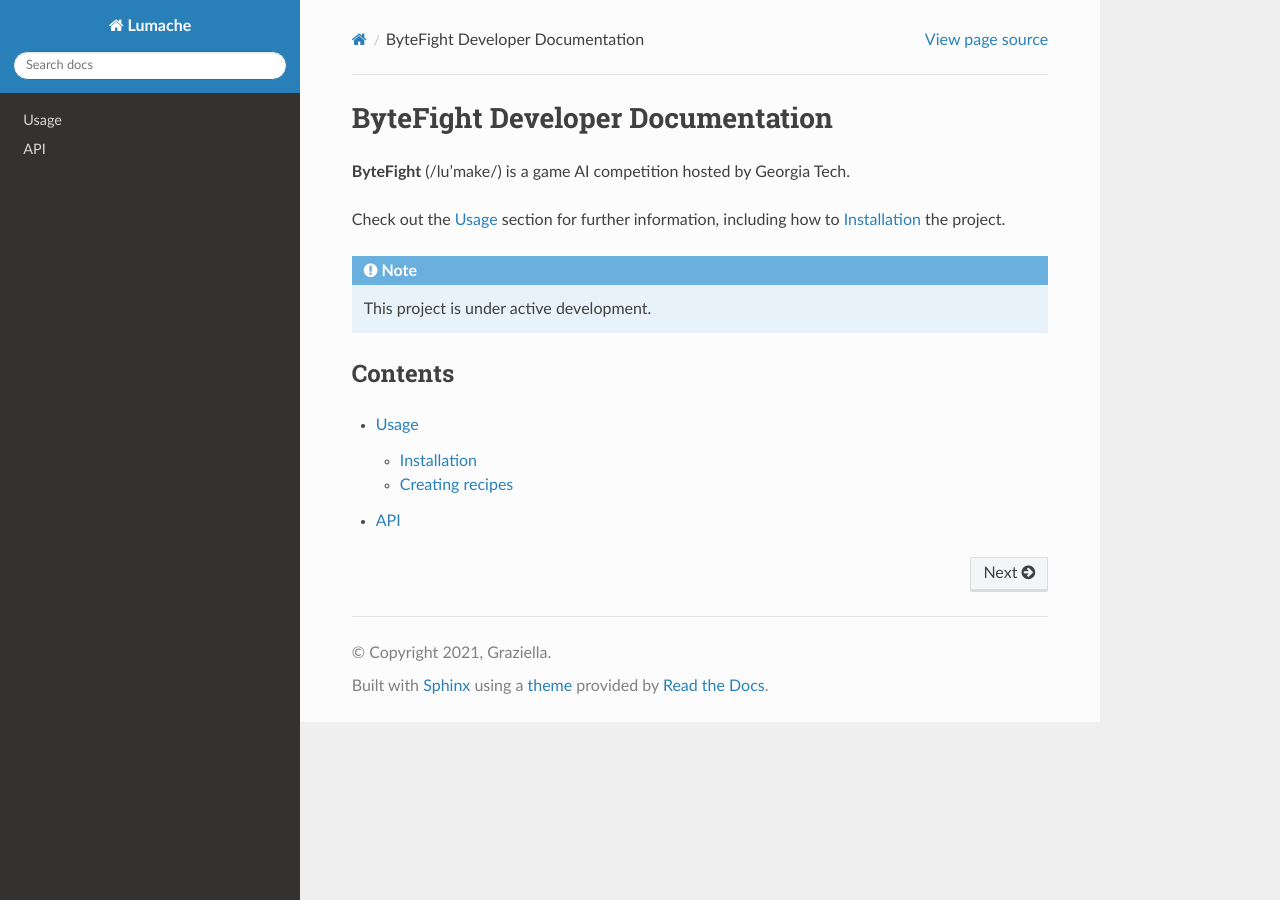
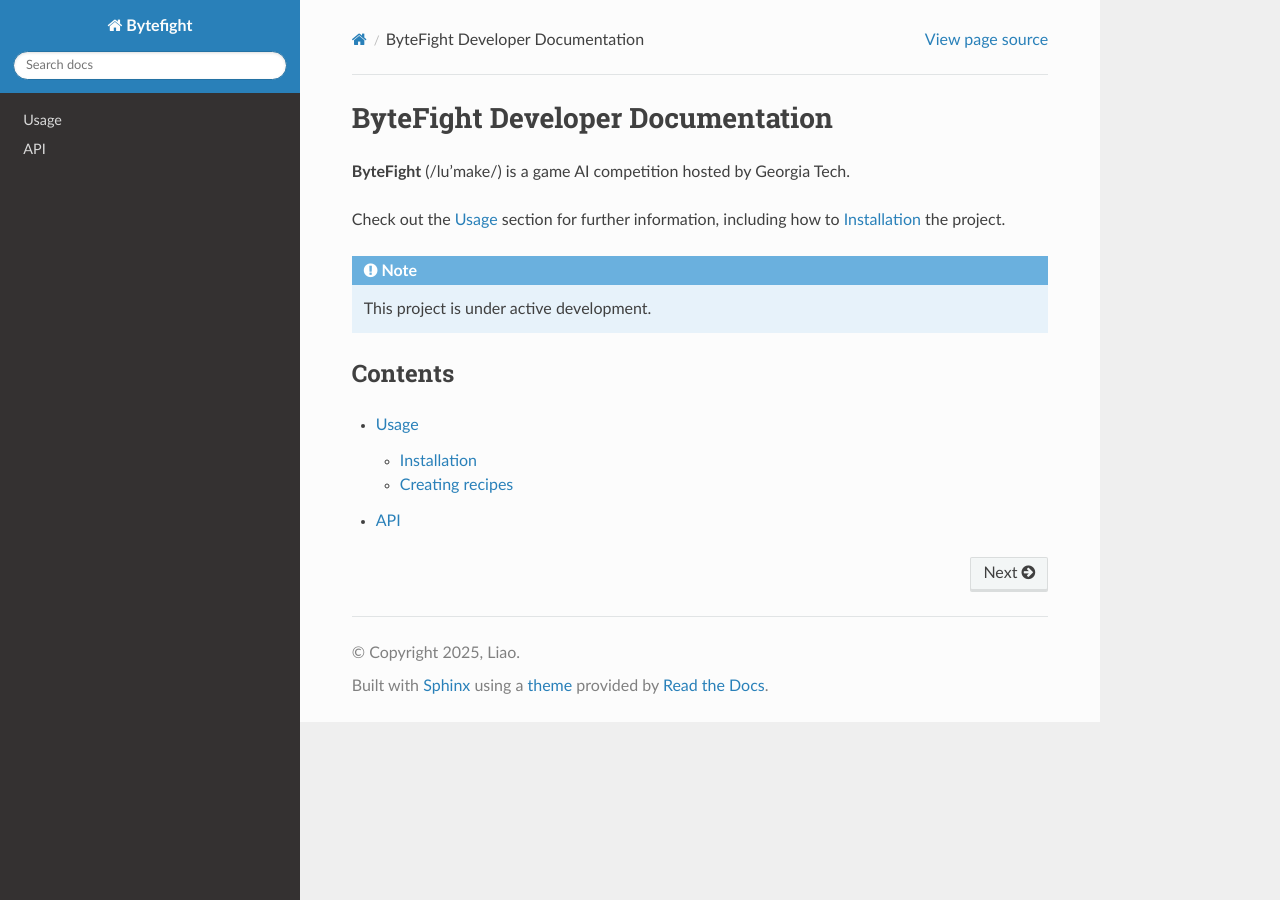
Before and after one commit to ByteFight-GT/documentation, a Sphinx documentation site: the page built from docs/source/index.rst, in a window 1280 px wide. Built offline with Sphinx 7.4.7 and the Read the Docs theme 3.1.0, drawn with Linux system fonts in a browser that asks for light colours.

Commit message:
Update conf.py

```diff
--- a/docs/source/conf.py
+++ b/docs/source/conf.py
@@ -2,12 +2,12 @@
 
 # -- Project information
 
-project = 'Lumache'
-copyright = '2021, Graziella'
-author = 'Graziella'
+project = 'Bytefight'
+copyright = '2025, Liao'
+author = 'Liao'
 
 release = '0.1'
-version = '0.1.0'
+version = '0.1.1'
 
 # -- General configuration
 
```
